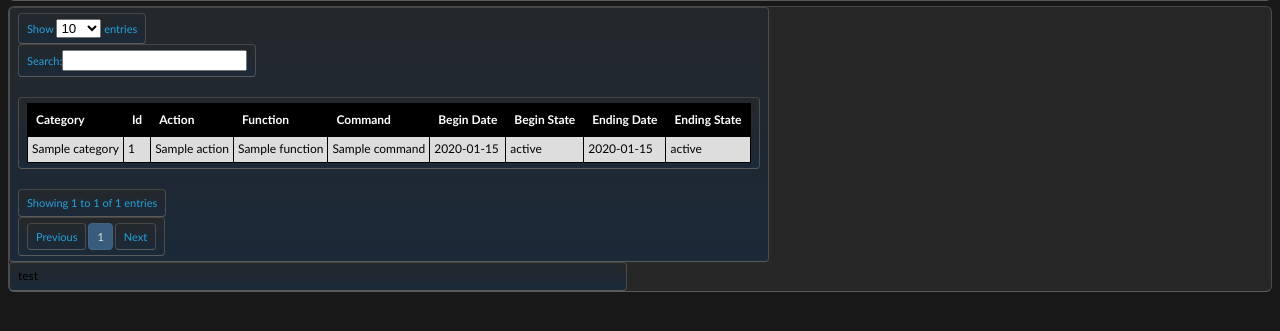
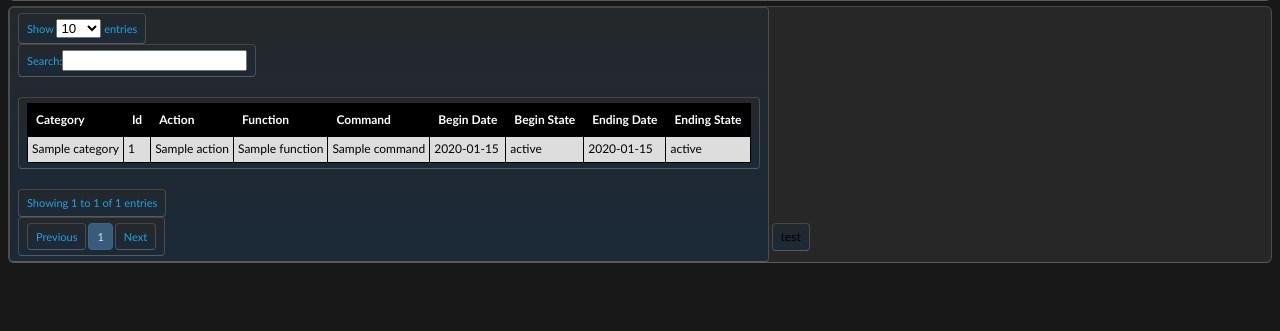
Before and after one commit to DhalEynn/PROJ831-Domotique, a Flask app: template Dashboards/templates/logs.html in a window 1280 px wide. Shown: the part 164-495 px from the top of the page. Run offline with Flask 2, Linux system fonts and the light colour scheme; the template is opened without the code that fills it: most values are stand-ins (such as "Sample title", 1, 10 or a date in 2020); some libraries are stand-ins or nearby versions.

Commit message:
Update Css

```diff
--- a/Dashboards/static/style/logs.css
+++ b/Dashboards/static/style/logs.css
@@ -114,11 +114,11 @@ table th{
 /* Button to change page */
 
 #tableauDesLogs {
-    position: inline-block;
+    position: block;
 }
 
 #events_wrapper {
-    display: block;
+    display: inline-block;
     width: fit-content;
     background: linear-gradient(0deg, #1b2938, #24282b);
     color: black;
@@ -281,8 +281,8 @@ table th{
 /* Chart of the logs */
 
 #logs_chart {
-    display: block;
-    width: 49%;
+    display: inline-block;
+    width: fit-content;
     background: linear-gradient(0deg, #1b2938, #24282b);
     color: black;
     border-width: 1px;
```
